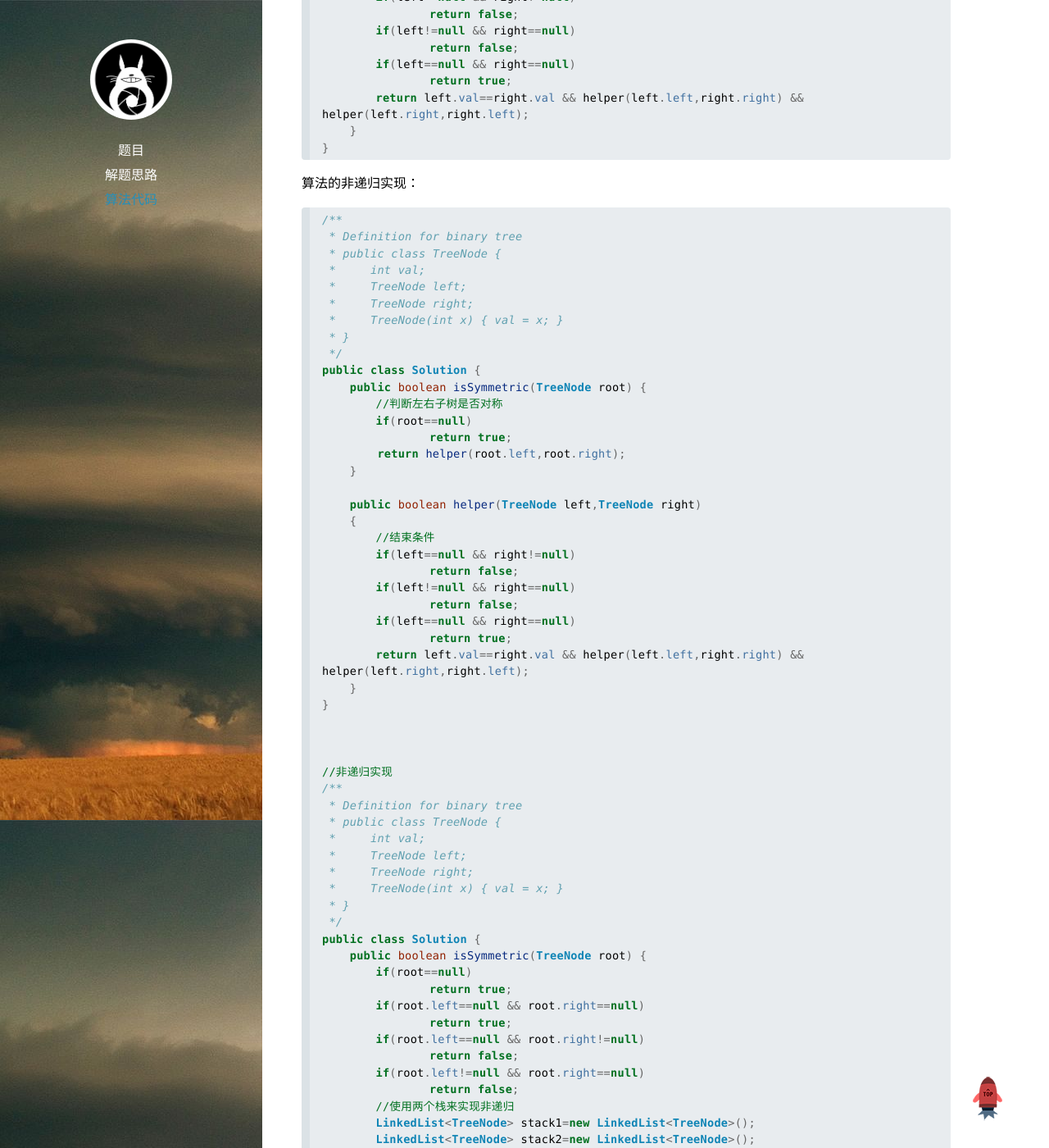
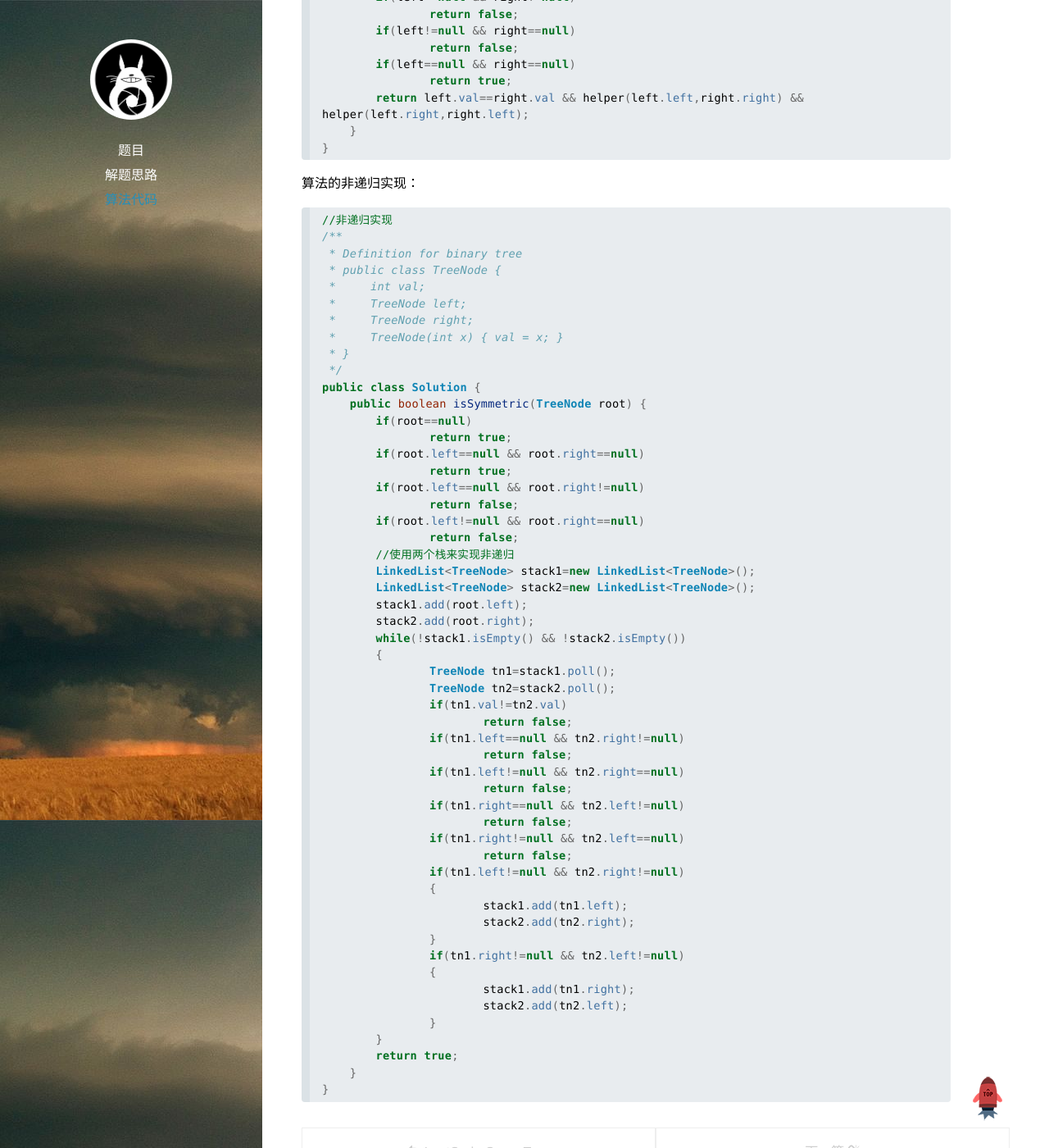
Before and after one commit to hexo2hexo/xwzpp.github.io, a Jekyll site: the page built from _posts/2015-01-24-Symmetric-Tree.md, in a window 1280 px wide and 1400 px high, scrolled down 1769 px. Shown: the whole window at 82% size. Built offline with Jekyll 4.4.1, drawn with Linux system fonts in a browser that asks for light colours; Markdown is read by kramdown in place of the engine named in the settings; comment, search, counter and statistics services are not loaded.

Commit message:
2015-1-25

```diff
--- a/_posts/2015-01-24-Symmetric-Tree.md
+++ b/_posts/2015-01-24-Symmetric-Tree.md
@@ -93,38 +93,6 @@ public class Solution {
 
 算法的非递归实现：
 {% highlight java %}
-/**
- * Definition for binary tree
- * public class TreeNode {
- *     int val;
- *     TreeNode left;
- *     TreeNode right;
- *     TreeNode(int x) { val = x; }
- * }
- */
-public class Solution {
-    public boolean isSymmetric(TreeNode root) {
-    	//判断左右子树是否对称
-    	if(root==null)
-    		return true;
-        return helper(root.left,root.right);
-    }
-
-    public boolean helper(TreeNode left,TreeNode right)
-    {
-    	//结束条件
-    	if(left==null && right!=null)
-    		return false;
-    	if(left!=null && right==null)
-    		return false;
-    	if(left==null && right==null)
-    		return true;
-    	return left.val==right.val && helper(left.left,right.right) && helper(left.right,right.left);
-    }
-}
-
-
-
 //非递归实现
 /**
  * Definition for binary tree
```
